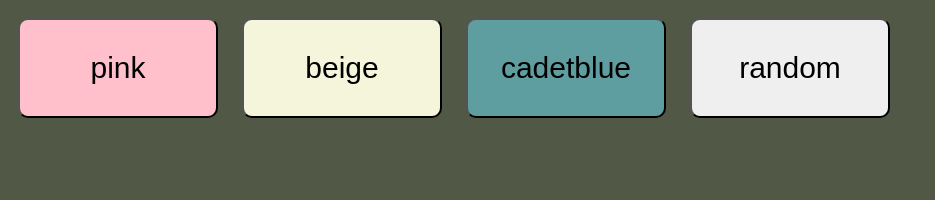
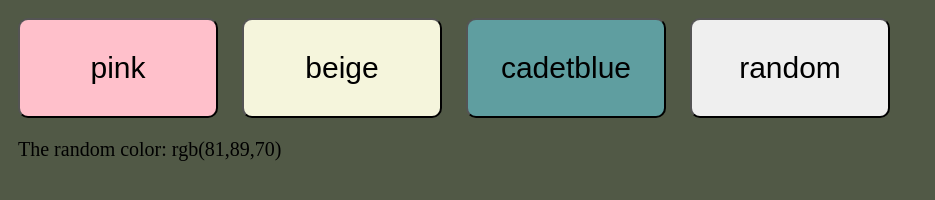
Before and after one commit to adwaithwas/js-30-project-challenge, a website: page day-04-bg-color-changer/index.html in a window 1280 px wide. Both pictures are taken after a click on the button "random". Shown: the whole page, without its empty margins (0-935 px from the left). Drawn offline with Linux system fonts and the light colour scheme.

Commit message:
added a way to see the rgb values of the random color generated

```diff
--- a/day-04-bg-color-changer/index.html
+++ b/day-04-bg-color-changer/index.html
@@ -11,6 +11,7 @@
     <button id="beige" onclick="changeColor('beige')">beige</button>
     <button id="cadetblue" onclick="changeColor('cadetblue')">cadetblue</button>
     <button id="random" onclick="randomColor()">random</button>
+    <p id="ans"></p>
     <script src="script.js"></script>
 </body>
 </html>
--- a/day-04-bg-color-changer/script.js
+++ b/day-04-bg-color-changer/script.js
@@ -1,3 +1,5 @@
+const ans = document.getElementById("ans");
+
 function changeColor(color){
     document.body.style.backgroundColor = color;
 }
@@ -7,5 +9,6 @@ function randomColor(){
     let green = Math.round(Math.random()*255);
     let blue = Math.round(Math.random()*255);
 
-    document.body.style.backgroundColor = `rgb(${red}, ${green}, ${blue})`
+    document.body.style.backgroundColor = `rgb(${red}, ${green}, ${blue})`;
+    ans.textContent = "The random color: rgb(" + red +"," + green + "," + blue + ")";
 }
--- a/day-04-bg-color-changer/style.css
+++ b/day-04-bg-color-changer/style.css
@@ -1,4 +1,4 @@
-button {
+button{
     margin: 10px;
     width: 200px;
     height: 100px;
@@ -24,3 +24,8 @@ button:hover{
     filter: brightness(1.05);
     cursor: pointer;
 }
+
+#ans {
+    margin: 10px;
+    font-size: 20px;
+}
```
